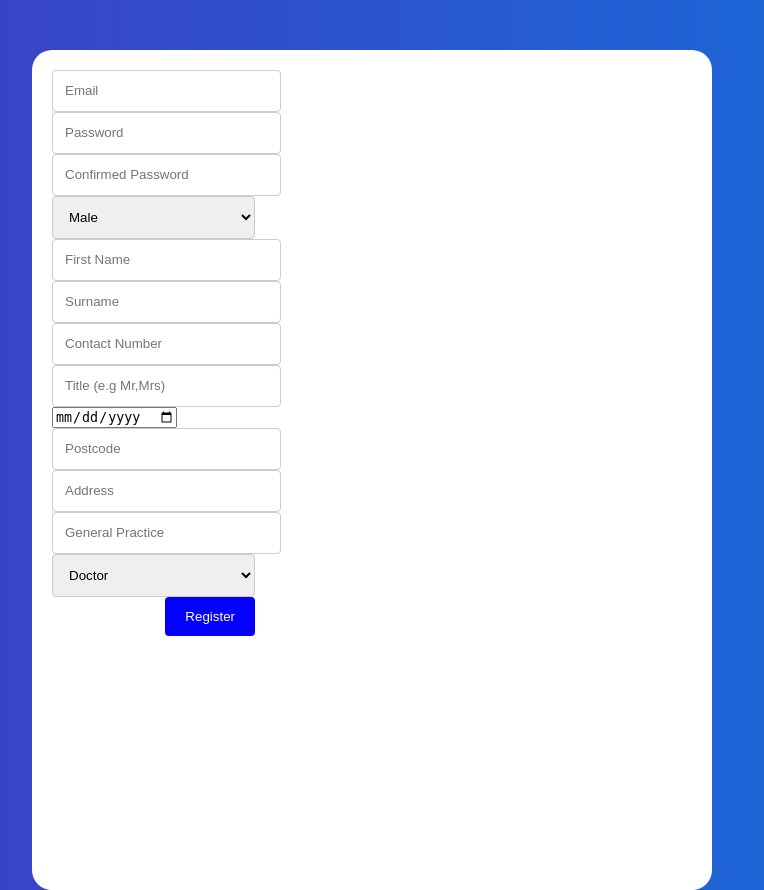
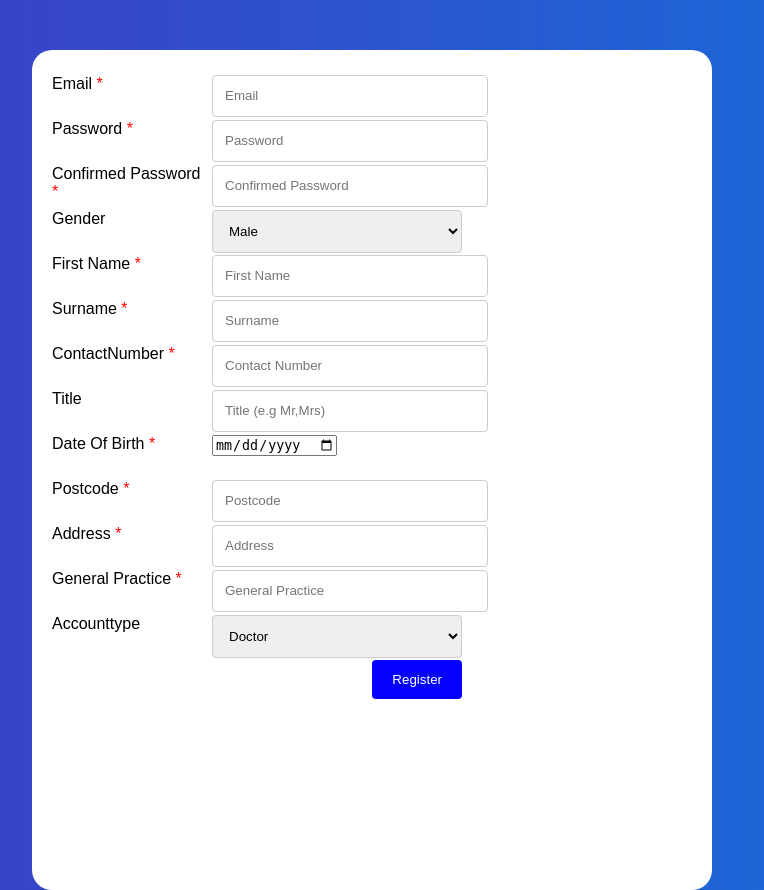
Before and after one commit to AmirH32/Symplist, a Flask app: page /register in a window 1280 px wide. Shown: the part 50-940 px from the top of the page, without its empty margins (268-1032 px from the left). Run offline with Flask 2, Linux system fonts and the light colour scheme.

Commit message:
Update register.html
- Shows which inputs are required
- Instead of creating a row for each input field, I use an iterative solution

```diff
--- a/Templates/register.html
+++ b/Templates/register.html
@@ -8,51 +8,24 @@
 {% block body %}
     <div class="form-container">
         <form action="#" method="POST">
+            {% for field in form %}
+                {% if field.type == "SubmitField" or field.type == "CSRFTokenField" %}
                     <div class="row">
-                {{ form.hidden_tag()}}
+                        <div class="col-75">
+                            <td>{{ field (class_='input-form')}}</td>
                         </div>
+                    </div>
+                {% else %}
                     <div class="row">
-                {{ form.Email (class_='input-form')}}
+                        <div class="col-75">
+                            <td>{{ field (class_='input-form')}}</td>
                         </div>
-            <div class="row">
-                {{ form.Password (class_='input-form')}}
+                        <div class="col-25">
+                            {{ field.label }} {% if field.flags.required %}*{% endif %}
                         </div>
-            <div class="row">
-                {{ form.confirm_Password (class_='input-form')}}
                     </div>
-            <div class="row">
-                {{ form.Gender (class_='input-form')}}
-            </div>
-            <div class="row">
-                {{ form.FirstName (class_='input-form')}}
-            </div>
-            <div class="row">
-                {{ form.Surname (class_='input-form')}}
-            </div>
-            <div class="row">
-                {{ form.ContactNumber (class_='input-form')}}
-            </div>
-            <div class="row">
-                {{ form.Title (class_='input-form')}}
-            </div>
-            <div class="row">
-                {{ form.DateOfBirth (class_='input-form')}}
-            </div>
-            <div class="row">
-                {{ form.Postcode (class_='input-form')}}
-            </div>
-            <div class="row">
-                {{ form.Address (class_='input-form')}}
-            </div>
-            <div class="row">
-                {{ form.GeneralPractice (class_='input-form')}}
-            </div>
-            <div class="row">
-                {{ form.AccountType (class_='input-form')}}
-            </div>
-            <div class="row">
-                {{ form.Submit }}
-            </div>
+                {% endif %}
+            {% endfor %}
         </form>
         {% with messages = get_flashed_messages() %}
             {% if messages %}
```
Lines whose indentation alone changed are shown as unchanged.
